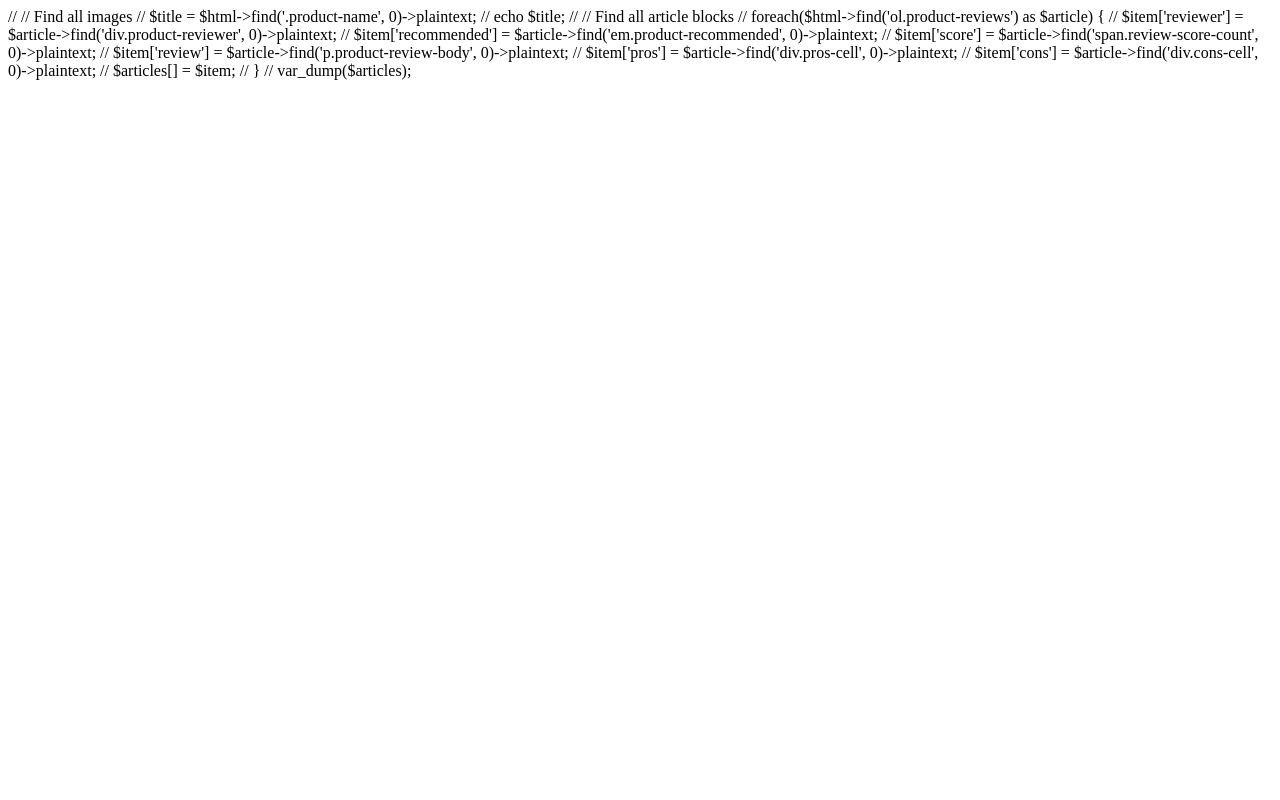
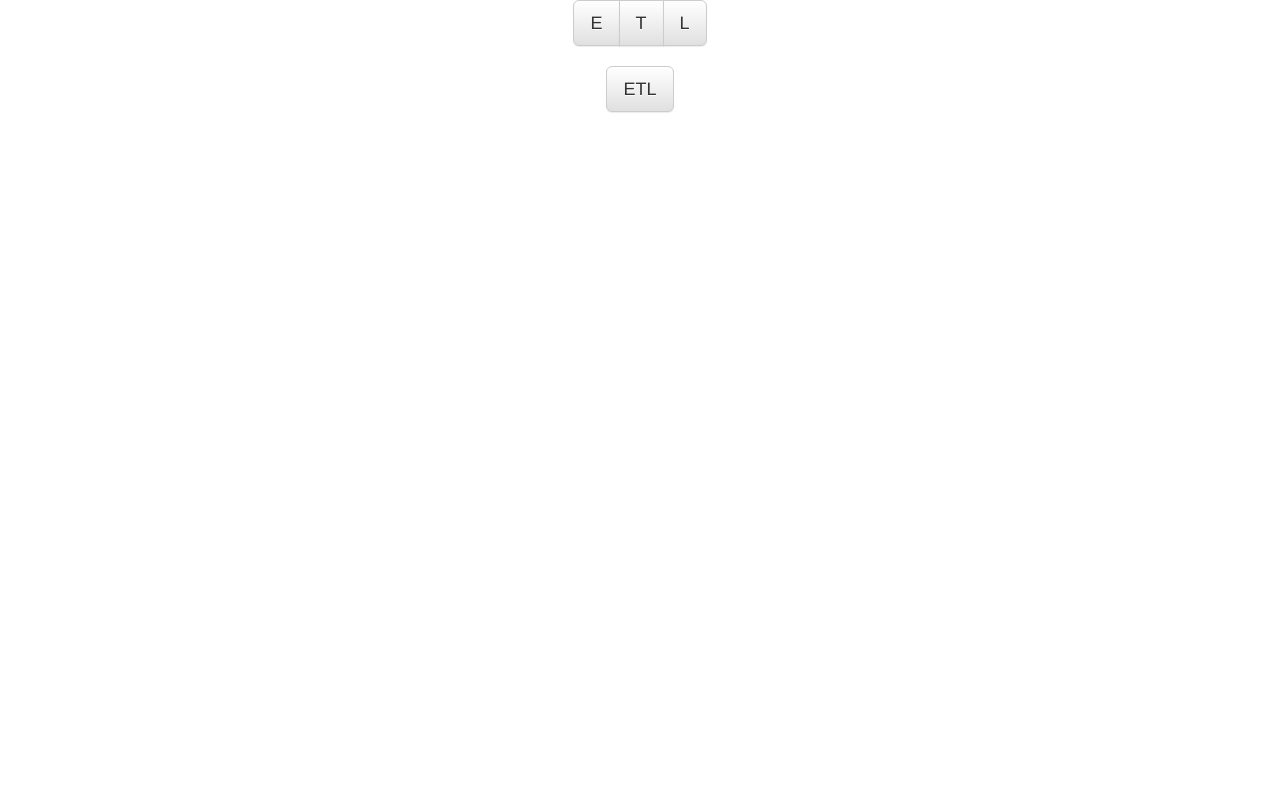
Before and after one commit to TommyNT/ETL, a PHP site: page / in a window 1280 px wide. Run offline with PHP 8.4, Linux system fonts and the light colour scheme; data that the repository does not hold is empty.

Commit message:
przyciski

```diff
--- a/index.php
+++ b/index.php
@@ -3,12 +3,48 @@ error_reporting(E_ALL);
 include_once('simple_html_dom.php');
 
 // Create DOM from URL or file
-$html = file_get_html('http://www.ceneo.pl/37384661');
+// $html = file_get_html('http://www.ceneo.pl/37384661');
 ?>
 <html>
+<head>
+<meta charset="UTF-8"/>
+<!-- Latest compiled and minified CSS -->
+<link rel="stylesheet" href="https://maxcdn.bootstrapcdn.com/bootstrap/3.3.5/css/bootstrap.min.css" integrity="sha512-dTfge/zgoMYpP7QbHy4gWMEGsbsdZeCXz7irItjcC3sPUFtf0kuFbDz/ixG7ArTxmDjLXDmezHubeNikyKGVyQ==" crossorigin="anonymous">
+
+<!-- Optional theme -->
+<link rel="stylesheet" href="https://maxcdn.bootstrapcdn.com/bootstrap/3.3.5/css/bootstrap-theme.min.css" integrity="sha384-aUGj/X2zp5rLCbBxumKTCw2Z50WgIr1vs/PFN4praOTvYXWlVyh2UtNUU0KAUhAX" crossorigin="anonymous">
+
+<!-- Latest compiled and minified JavaScript -->
+<script src="https://maxcdn.bootstrapcdn.com/bootstrap/3.3.5/js/bootstrap.min.js" integrity="sha512-K1qjQ+NcF2TYO/eI3M6v8EiNYZfA95pQumfvcVrTHtwQVDG+aHRqLi/ETn2uB+1JqwYqVG3LIvdm9lj6imS/pQ==" crossorigin="anonymous"></script>
+<link rel="stylesheet" type="text/css" href="./styles.css"/>
+	<title>ETL</title>
+</head>
+<body>
+	<div class="container text-center">
+		<div class="btn-group btn-group-lg" role="group">
+			<button type="button" class="btn btn-default btn-lg" id="E">
+ 				<span aria-hidden="true"></span>E
+			</button>
+			<button type="button" class="btn btn-default btn-lg" id="T">
+               			<span aria-hidden="true"></span>T
+       			</button>
+			<button type="button" class="btn btn-default btn-lg" id="L">
+               			<span aria-hidden="true"></span>L
+       			</button>
+		</div><br><br>
+		<div>
+			<button type="button" class="btn btn-default btn-lg" id="ETL">
+               			<span aria-hidden="true"></span>ETL
+        		</button>
+		</div>
+	</div>
+</body>
+</html>
+
+<!--
 <pre value="<?php echo $html ?>"></pre>
 
-// // Find all images
+// Find all images
 // $title = $html->find('.product-name', 0)->plaintext;
 // echo $title;
 
@@ -24,3 +60,5 @@ $html = file_get_html('http://www.ceneo.pl/37384661');
 // }
 
 // var_dump($articles);
+
+-->
```
